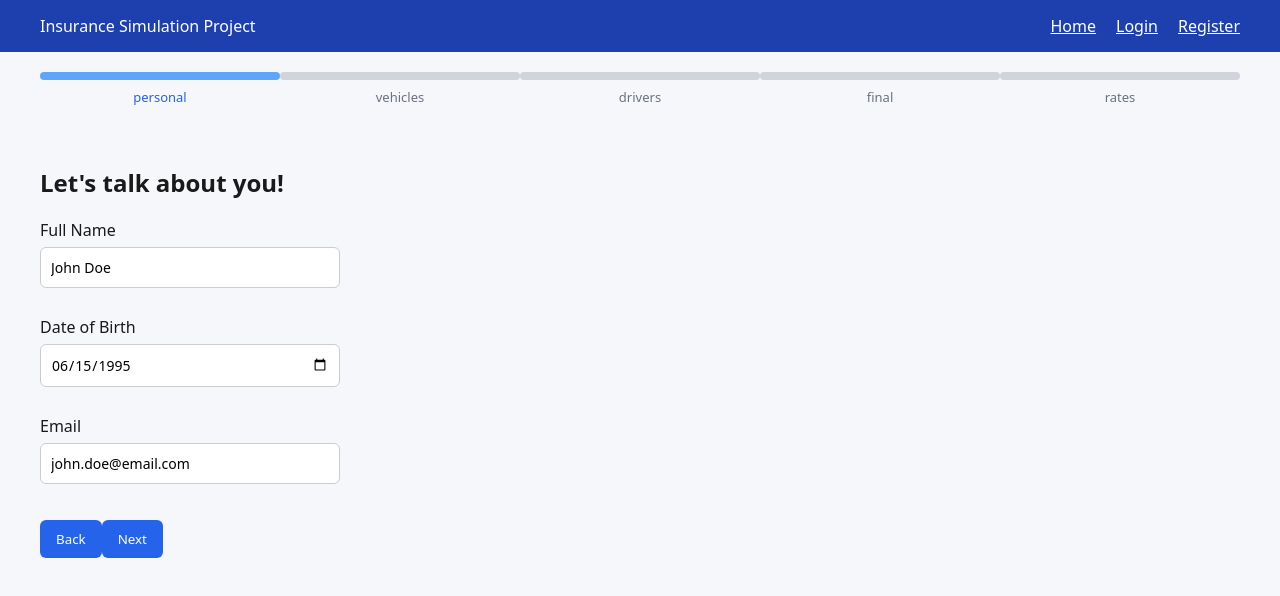
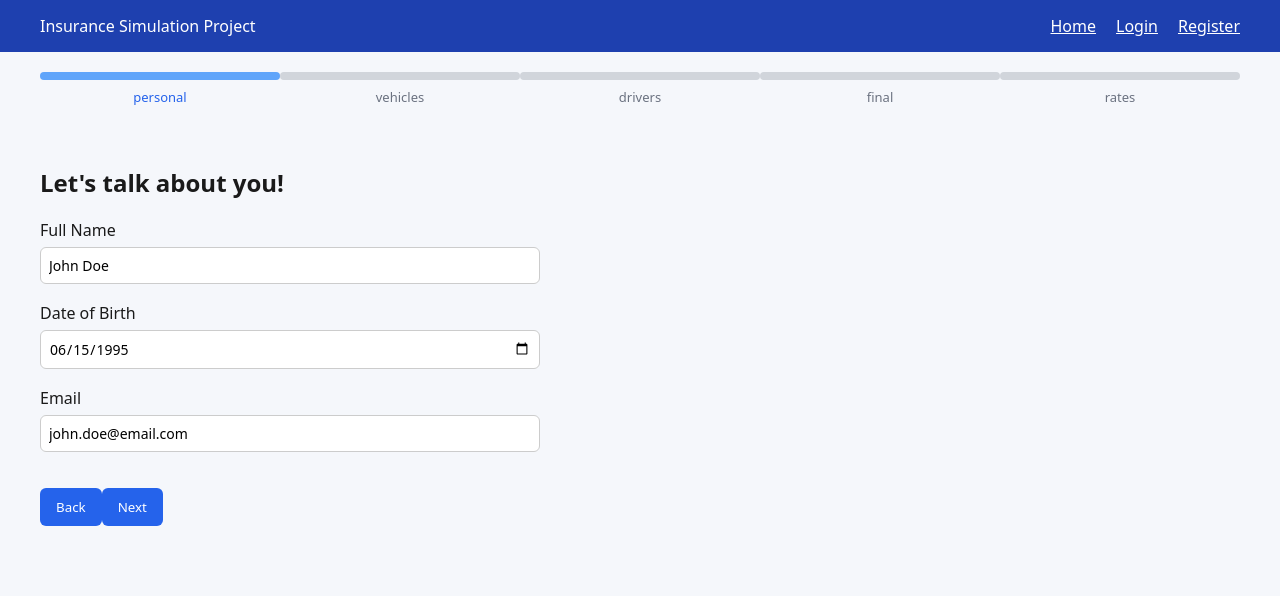
Before and after one commit to 47carolines/web-dev-methods-project, a React (Vite) app in the folder frontend/insurance_client/: page /quote/1 in a window 1280 px wide. Shown: the top 596 px of the page. Built offline with nearby package versions, Linux system fonts and the light colour scheme; no server answers.

Commit message:
debugging google devtools issues

```diff
--- a/frontend/insurance_client/src/components/wizard/steps/DriverStep.tsx
+++ b/frontend/insurance_client/src/components/wizard/steps/DriverStep.tsx
@@ -22,24 +22,29 @@ export default function DriverStep({
     nextStep();
   };
 
-
   return (
     <div style={{ maxWidth: "500px" }}>
       <h2>Driver Information</h2>
 
-      <br/><br/><label>Age</label><br />
+      <label style={{ display: "block", marginBottom: "12px" }}>
+        Age
         <input
-        placeholder="Age"
+          name="age"
           value={age}
           onChange={(e) => setAge(e.target.value)}
+          style={{ width: "100%", padding: "8px" }}
         />
+      </label>
 
-      <br/><br/><label>Years Licensed</label><br />
+      <label style={{ display: "block", marginBottom: "12px" }}>
+        Years Licensed
         <input
-        placeholder="Years Licensed"
+          name="licenseYears"
           value={licenseYears}
           onChange={(e) => setLicenseYears(e.target.value)}
+          style={{ width: "100%", padding: "8px" }}
         />
+      </label>
 
       <div style={{ marginTop: "20px" }}>
         <button onClick={prevStep}>Back</button>
--- a/frontend/insurance_client/src/components/wizard/steps/PersonalInfoStep.tsx
+++ b/frontend/insurance_client/src/components/wizard/steps/PersonalInfoStep.tsx
@@ -7,7 +7,6 @@ interface Props {
   nextStep: () => void;
   prevStep: () => void;
 }
-
 export default function PersonalInfoStep({
   data,
   updateData,
@@ -26,25 +25,39 @@ export default function PersonalInfoStep({
   return (
     <div style={{ maxWidth: "500px" }}>
       <h2>Let's talk about you!</h2>
-      <label>Full Name</label><br />
+
+      <label style={{ display: "block", marginBottom: "12px" }}>
+        Full Name
         <input
-        placeholder="Full Name"
+          name="fullName"
           value={fullName}
           onChange={(e) => setFullName(e.target.value)}
+          style={{ width: "100%", padding: "8px" }}
         />
-      <br/><br/><label>Date of Birth</label><br />
+      </label>
+
+      <label style={{ display: "block", marginBottom: "12px" }}>
+        Date of Birth
         <input
+          name="dob"
           type="date"
           value={dob}
           onChange={(e) => setDob(e.target.value)}
+          style={{ width: "100%", padding: "8px" }}
         />
-      <br/><br/><label>Email</label><br />
+      </label>
+
+      <label style={{ display: "block", marginBottom: "12px" }}>
+        Email
         <input
+          name="email"
           type="email"
-        placeholder="email@example.com"
+          autoComplete="email"
           value={email}
           onChange={(e) => setEmail(e.target.value)}
+          style={{ width: "100%", padding: "8px" }}
         />
+      </label>
 
       <div style={{ marginTop: "20px" }}>
         <button onClick={prevStep}>Back</button>
--- a/frontend/insurance_client/src/components/wizard/steps/VehicleStep.tsx
+++ b/frontend/insurance_client/src/components/wizard/steps/VehicleStep.tsx
@@ -26,26 +26,36 @@ export default function VehicleStep({
   return (
     <div style={{ maxWidth: "500px" }}>
       <h2>Vehicle Information</h2>
-      <br/><br/><label>Make</label><br />
+
+      <label style={{ display: "block", marginBottom: "12px" }}>
+        Make
         <input
-        placeholder="Make"
+          name="make"
           value={make}
           onChange={(e) => setMake(e.target.value)}
+          style={{ width: "100%", padding: "8px" }}
         />
+      </label>
 
-      <br/><br/><label>Model</label><br />
+      <label style={{ display: "block", marginBottom: "12px" }}>
+        Model
         <input
-        placeholder="Model"
+          name="model"
           value={model}
           onChange={(e) => setModel(e.target.value)}
+          style={{ width: "100%", padding: "8px" }}
         />
+      </label>
 
-      <br/><br/><label>Year</label><br />
+      <label style={{ display: "block", marginBottom: "12px" }}>
+        Year
         <input
-        placeholder="Year"
+          name="year"
           value={year}
           onChange={(e) => setYear(e.target.value)}
+          style={{ width: "100%", padding: "8px" }}
         />
+      </label>
 
       <div style={{ marginTop: "20px" }}>
         <button onClick={prevStep}>Back</button>
```
Lines whose indentation alone changed are shown as unchanged.
